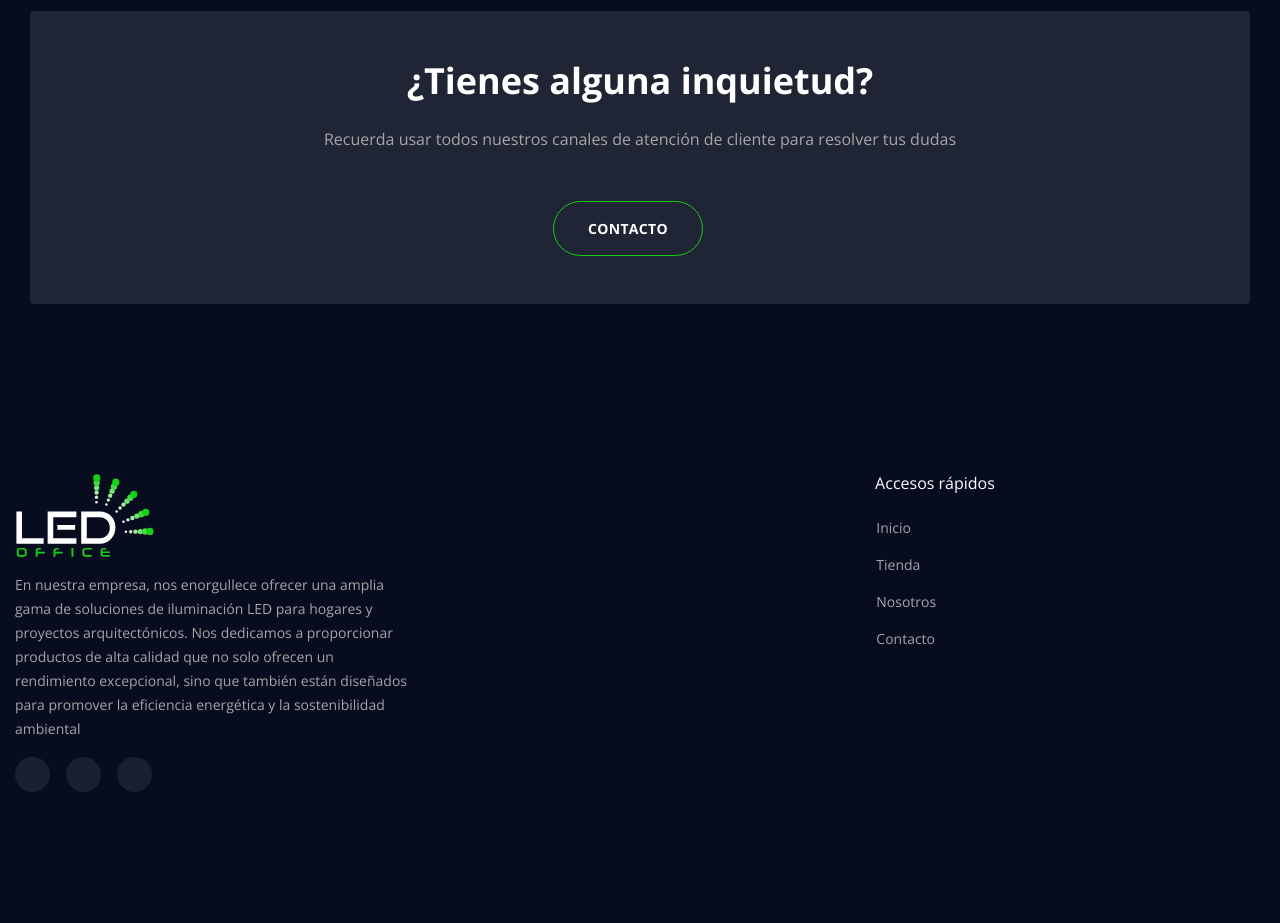
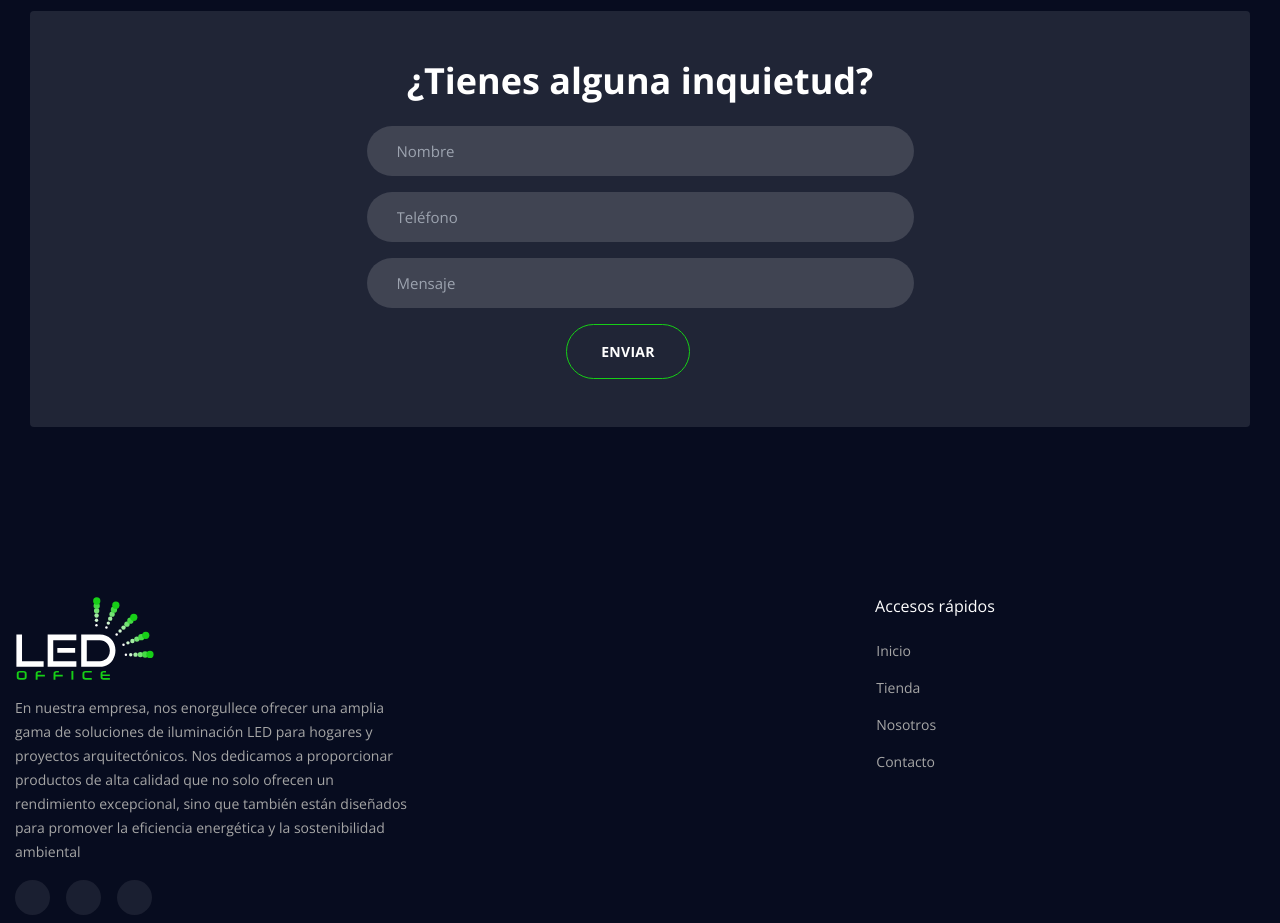
Before and after one commit to ledofficecom/led-office.com, a SvelteKit app: page /contact in a window 1280 px wide. Shown: the part 1120-2043 px from the top of the page. Built offline with nearby package versions, Linux system fonts and the light colour scheme; a web font is replaced by a local one.

Commit message:
refactor: Update contact page SEO metadata and add contact form functionality

```diff
--- a/src/routes/contact/+page.svelte
+++ b/src/routes/contact/+page.svelte
@@ -1,10 +1,8 @@
 <script>
-
-	import Seo from "$lib/components/SEO.svelte";
-
+	import Seo from '$lib/components/SEO.svelte';
 </script>
 
-<Seo URL='/contact' TITLE="Contáctanos" DESCRIPTION="Esta es la página de contacto" />
+<Seo URL="/contact" TITLE="Contáctanos" DESCRIPTION="Esta es la página de contacto" />
 <section id="header-top" class="header-top-bg">
 	<div class="container">
 		<div class="row align-items-center">
@@ -43,14 +41,27 @@
 								<h2 class="mt-0">¿Tienes alguna inquietud?</h2>
 							</div>
 							<div class="content-bottom content-bottom-width text-center">
-
-								<p>
-									Recuerda usar todos nuestros canales de atención de cliente para resolver tus dudas
-								</p>
+								<section id="news-fseed" class="sidebar-page-container">
+									<div class="row justify-content-center">
+										<div class="col-lg-6">
+											<div class="sidebar">
+												<div class="sidebar-search">
+													<div class="widget-content search-form">
+														<form action="https://formspree.io/f/moqgbqyk" method="post">
+															<div class="form-group">
+																<input type="search" name="name" class="mb-3" placeholder="Nombre" />
+																<input type="search" name="phone" class="mb-3" placeholder="Teléfono" />
+																<input type="search" name="message" class="mb-3" placeholder="Mensaje" />
+															</div>
+															<button type="submit" class="home-btn outline-btn mr-sm-4 mr-md-4"> Enviar </button>
+														</form>
+													</div>
+												</div>
+											</div>
+										</div>
+									</div>
+								</section>
 							</div>
-							<a href="/contact" id="outline-btn" class="home-btn outline-btn mr-sm-4 mr-md-4"
-								>Contacto</a
-							>
 						</div>
 					</div>
 				</div>
```
